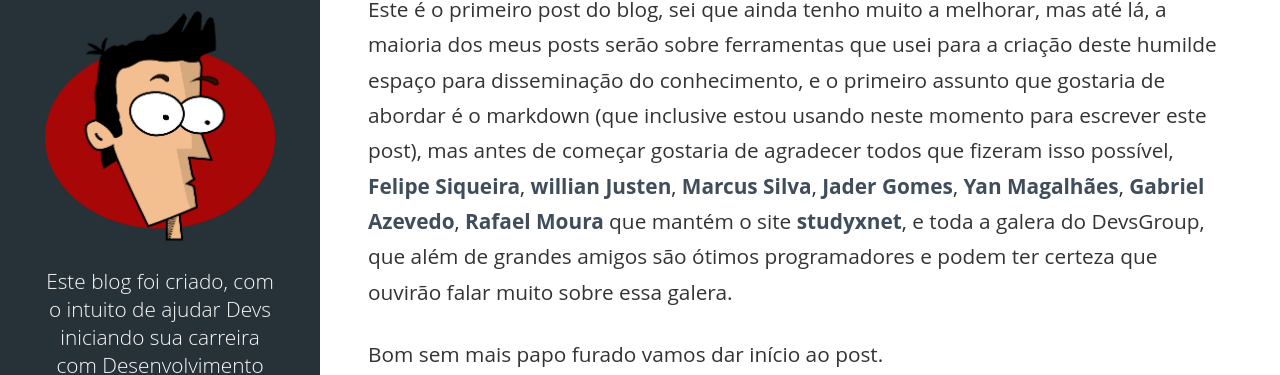
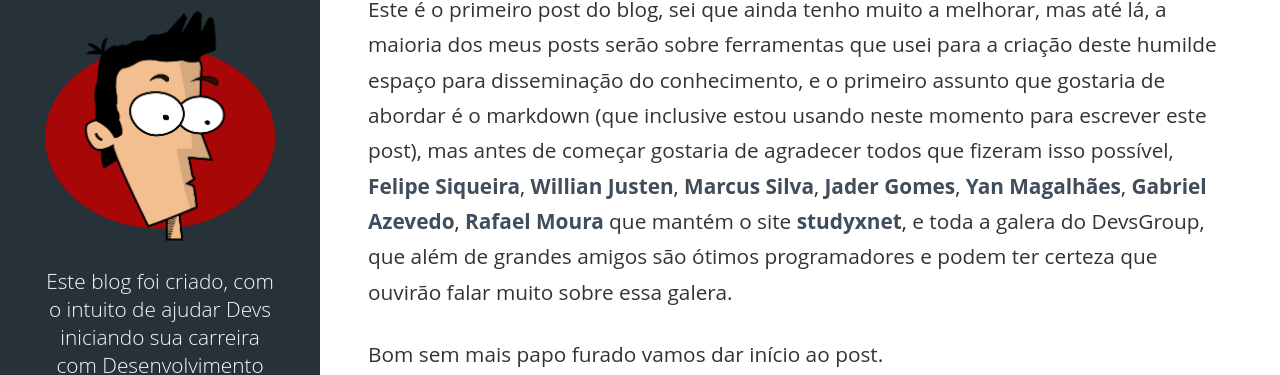
Before and after one commit to bmarques1995/lucasmaiaesilva.github.io, a Jekyll site: the page built from _posts/2015-10-12-usando-markdown.md, in a window 1280 px wide and 900 px high. Shown: the part 184-559 px from the top of the window. Built offline with Jekyll 4.4.1, drawn with Linux system fonts in a browser that asks for light colours; comment, search, counter and statistics services are not loaded.

Commit message:
fix name

```diff
--- a/_posts/2015-10-12-usando-markdown.md
+++ b/_posts/2015-10-12-usando-markdown.md
@@ -12,7 +12,7 @@ twitter_text:
 introduction:
 ---
 
-Este é o primeiro post do blog, sei que ainda tenho muito a melhorar, mas até lá, a maioria dos meus posts serão sobre ferramentas que usei para a criação deste humilde espaço para disseminação do conhecimento, e o primeiro assunto que gostaria de abordar é o markdown (que inclusive estou usando neste momento para escrever este post), mas antes de começar gostaria de agradecer todos que fizeram isso possível, [Felipe Siqueira](https://github.com/flipggs), [willian Justen](https://github.com/willianjusten), [Marcus Silva](https://github.com/mvfsilva), [Jader Gomes](https://github.com/jjaderg), [Yan Magalhães](https://github.com/YanMagale), [Gabriel Azevedo](https://github.com/gabrielazevedo),  [Rafael Moura](http://github.com/rafaelrmou) que mantém o site [studyxnet](http://www.studyxnet.com/), e toda a galera do DevsGroup, que além de grandes amigos são ótimos programadores e podem ter certeza que ouvirão falar muito sobre essa galera.
+Este é o primeiro post do blog, sei que ainda tenho muito a melhorar, mas até lá, a maioria dos meus posts serão sobre ferramentas que usei para a criação deste humilde espaço para disseminação do conhecimento, e o primeiro assunto que gostaria de abordar é o markdown (que inclusive estou usando neste momento para escrever este post), mas antes de começar gostaria de agradecer todos que fizeram isso possível, [Felipe Siqueira](https://github.com/flipggs), [Willian Justen](https://github.com/willianjusten), [Marcus Silva](https://github.com/mvfsilva), [Jader Gomes](https://github.com/jjaderg), [Yan Magalhães](https://github.com/YanMagale), [Gabriel Azevedo](https://github.com/gabrielazevedo),  [Rafael Moura](http://github.com/rafaelrmou) que mantém o site [studyxnet](http://www.studyxnet.com/), e toda a galera do DevsGroup, que além de grandes amigos são ótimos programadores e podem ter certeza que ouvirão falar muito sobre essa galera.
 
 Bom sem mais papo furado vamos dar início ao post.
 
```
